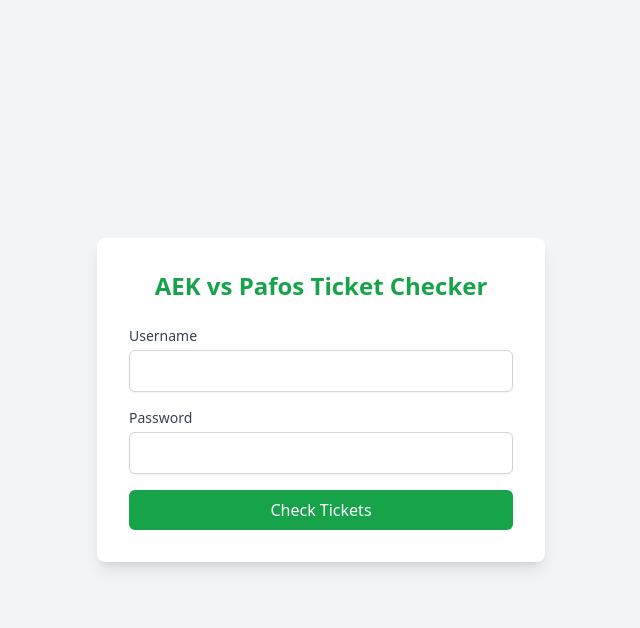
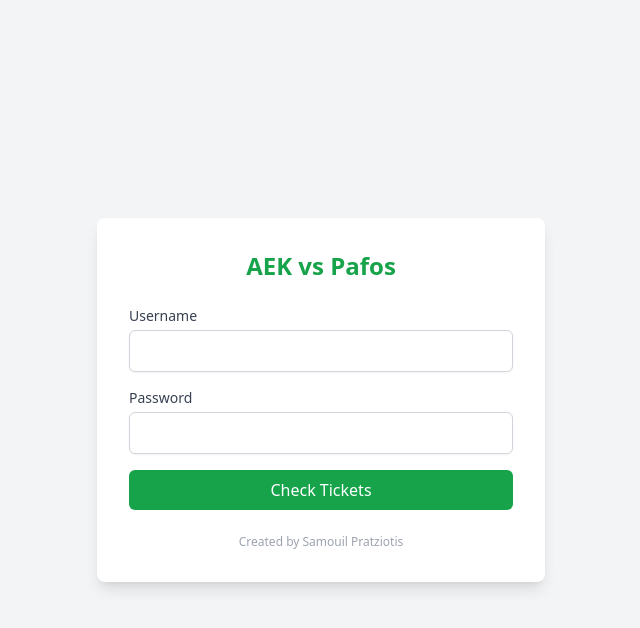
Before and after one commit to Samouil16/available-tickets, a FastAPI app: page / in a window 1280 px wide. Shown: the top 628 px of the page, without its empty margins (319-959 px from the left). Run offline with FastAPI, Linux system fonts and the light colour scheme; some libraries are stand-ins or nearby versions.

Commit message:
Add copyrights

```diff
--- a/templates/form.html
+++ b/templates/form.html
@@ -9,7 +9,7 @@
 </head>
 <body class="bg-gray-100 flex items-center justify-center min-h-screen">
   <div class="bg-white shadow-lg rounded-lg p-8 max-w-md w-full">
-    <h1 class="text-2xl font-bold text-center text-green-600 mb-6">AEK vs Pafos Ticket Checker</h1>
+    <h1 class="text-2xl font-bold text-center text-green-600 mb-6">AEK vs Pafos</h1>
 
     <form method="post" action="/check" class="space-y-4">
       <div>
@@ -29,6 +29,9 @@
                 class="w-full bg-green-600 text-white py-2 px-4 rounded-md hover:bg-green-700 transition">Check Tickets</button>
       </div>
     </form>
+    <p class="mt-6 text-xs text-gray-400 text-center">
+      Created by Samouil Pratziotis
+    </p>
   </div>
 </body>
 </html>
```
